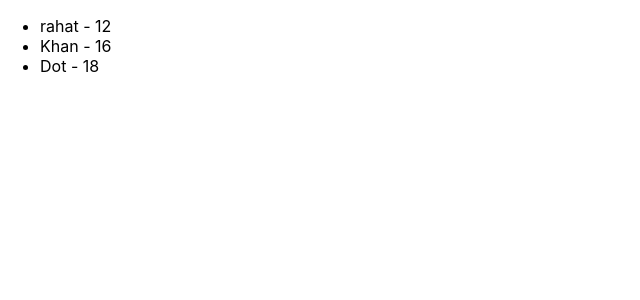
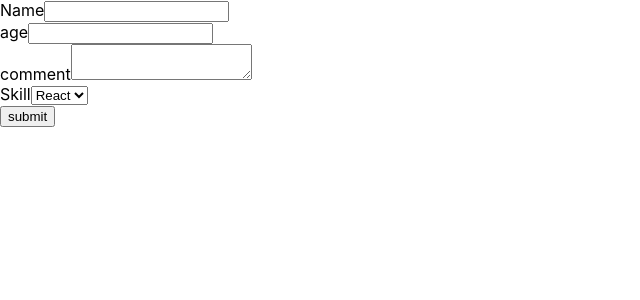
Before and after one commit to found-rahat/myreact, a React (Create React App) app: page / in a window 1280 px wide. Shown: the top 300 px of the page, without its empty margins (0-640 px from the left). Built offline with nearby package versions, Linux system fonts and the light colour scheme.

Commit message:
Basics of Form Handling create form

```diff
--- a/src/App.css
+++ b/src/App.css
@@ -1,6 +1,6 @@
-.App {
-  /* text-align: center; */
-}
+/* .App {
+  text-align: center;
+} */
 
 .App-logo {
   height: 40vmin;
--- a/src/App.js
+++ b/src/App.js
@@ -10,11 +10,13 @@ import Eventbind from "./components/eventbind";
 import ParentComponent from "./components/ParentComponent";
 import Conditional from "./components/conditionalrendering";
 import NameList from "./components/NameList";
+import Form from "./components/Form";
 
 function App() {
   return (
     <div className="App">
-      <NameList />
+      <Form />
+      {/* <NameList /> */}
       {/* <Conditional /> */}
       {/* <ParentComponent /> */}
       {/* <Eventbind name="hello sir My name id rahat" /> */}
--- /dev/null
+++ b/src/components/Form.js
@@ -0,0 +1,85 @@
+import React, { Component } from "react";
+
+export class Form extends Component {
+  constructor(props) {
+    super(props);
+
+    this.state = {
+      name: "",
+      age: "",
+      comment: "",
+      skill: "react",
+    };
+  }
+  handelNameChange = (event) => {
+    this.setState({
+      name: event.target.value,
+    });
+  };
+
+  handelAgeChange = (event) => {
+    this.setState({
+      age: event.target.value,
+    });
+  };
+
+  handelCommentChange = (event) => {
+    this.setState({
+      comment: event.target.value,
+    });
+  };
+
+  handelSkillChange = (event) => {
+    this.setState({
+      skill: event.target.value,
+    });
+  };
+  handelsubmit = (event) => {
+    alert(
+      `${this.state.name} ${this.state.age} ${this.state.comment}${this.state.skill}`
+    );
+    event.preventDefault();
+  };
+  render() {
+    return (
+      <form onSubmit={this.handelsubmit}>
+        <div>
+          <label>Name</label>
+          <input
+            type="text"
+            onChange={this.handelNameChange}
+            value={this.state.name}
+          />
+        </div>
+        <div>
+          <label>age</label>
+          <input
+            type="number"
+            onChange={this.handelAgeChange}
+            value={this.state.age}
+          />
+        </div>
+        <div>
+          <label>comment</label>
+          <textarea
+            onChange={this.handelCommentChange}
+            value={this.state.comment}
+          ></textarea>
+        </div>
+        <div>
+          <label>Skill</label>
+          <select onChange={this.handelSkillChange} value={this.state.skill}>
+            <option value="react">React</option>
+            <option value="js">js</option>
+            <option value="jsx">jsx</option>
+          </select>
+        </div>
+        <div>
+          <button type="submit">submit</button>
+        </div>
+      </form>
+    );
+  }
+}
+
+export default Form;
```
